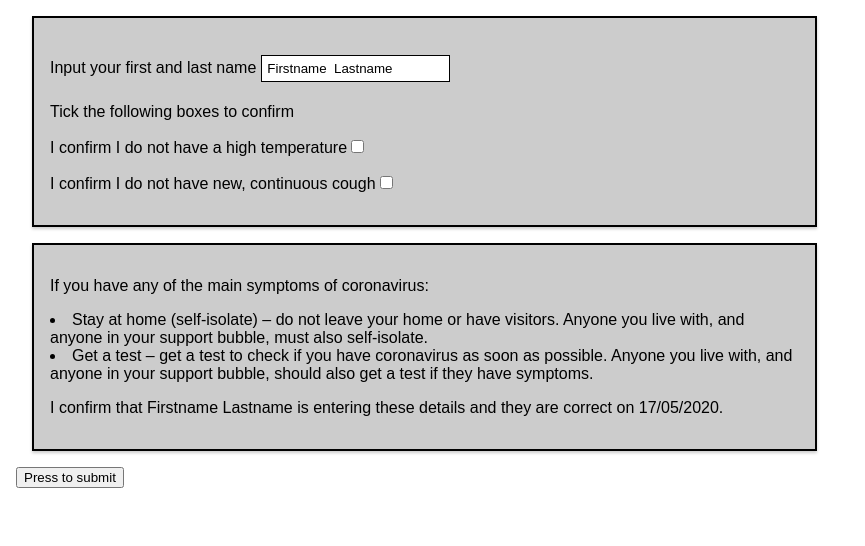
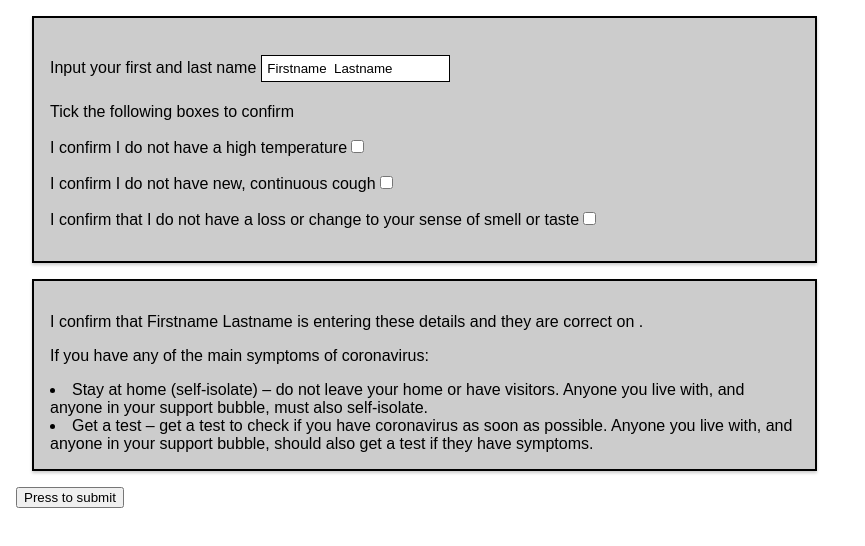
Before and after one commit to JamesHector/Safe-to-Work, a React (Create React App) app: page / in a window 1280 px wide. Shown: the top 546 px of the page, without its empty margins (0-865 px from the left). Built offline with nearby package versions, Linux system fonts and the light colour scheme.

Commit message:
Nearly getting the date to work

```diff
--- a/src/App.js
+++ b/src/App.js
@@ -15,7 +15,7 @@ class App extends Component {
     person:
       {
         name: 'Firstname  Lastname',
-        date: '17/05/2020',
+        calendar: '17/05/2020',
         temperature: false,
         cough: false,
         smell: false,
@@ -27,6 +27,12 @@ class App extends Component {
 
 
   inputNameHandler = (newName) => {
+
+     // this is only working on the secon call it needs to be moved somewhere else
+      this.setState({
+        calendar: new Date().toLocaleString()
+      });
+      console.log(this.state.calendar);
        this.setState({
       person:
       // set date somewhere here!! It's disappearing from the string setting
@@ -49,7 +55,6 @@ class App extends Component {
     return (
       <div className="App">
         <ol>
-
         </ol>
 
 
@@ -58,11 +63,13 @@ class App extends Component {
         currentName={this.state.person.name}
         ></Input>
         <Output name={this.state.person.name}
-        click={this.inputNameHandler.bind(this, 'name changed')}
+        //click={this.inputNameHandler.bind(this, 'name changed')}
         date = {this.state.person.date}
         otherstate={this.testAPI}
         />
+
         <button
+        //<a href="#" onClick={() => { func1(); func2();}}>Test Link</a>
         onClick={this.inputNameHandler.bind(this, this.state.person.name)}
         >Press to submit
         </button>
--- a/src/UserIO/Input.js
+++ b/src/UserIO/Input.js
@@ -29,6 +29,10 @@ const input = (props) => {
             //checked={this.state.isGoing}
             //onChange={this.handleInputChange}
             /></p>
+            <p>I confirm that I do not have a loss or change to your sense of smell or taste<input
+            name="smell"
+            type="checkbox"
+            /></p>
 
         </div>
     )
--- a/src/UserIO/Output.js
+++ b/src/UserIO/Output.js
@@ -5,11 +5,11 @@ import './Output.css';
 const output = (props) => {
     return (
         <div className="Output">
+            <p onClick={props.click}>I confirm that {props.name} is entering these details and they are correct on {props.calendar}.</p>
             <p>If you have any of the main symptoms of coronavirus: </p>
+            <li>Stay at home (self-isolate) – do not leave your home or have visitors. Anyone you live with, and anyone in your support bubble, must also self-isolate.</li>
+            <li>Get a test – get a test to check if you have coronavirus as soon as possible. Anyone you live with, and anyone in your support bubble, should also get a test if they have symptoms.</li>
 
-    <li>Stay at home (self-isolate) – do not leave your home or have visitors. Anyone you live with, and anyone in your support bubble, must also self-isolate.</li>
-    <li>Get a test – get a test to check if you have coronavirus as soon as possible. Anyone you live with, and anyone in your support bubble, should also get a test if they have symptoms.</li>
-            <p onClick={props.click}>I confirm that {props.name} is entering these details and they are correct on {props.date}.</p>
         </div>
     )
 
```
